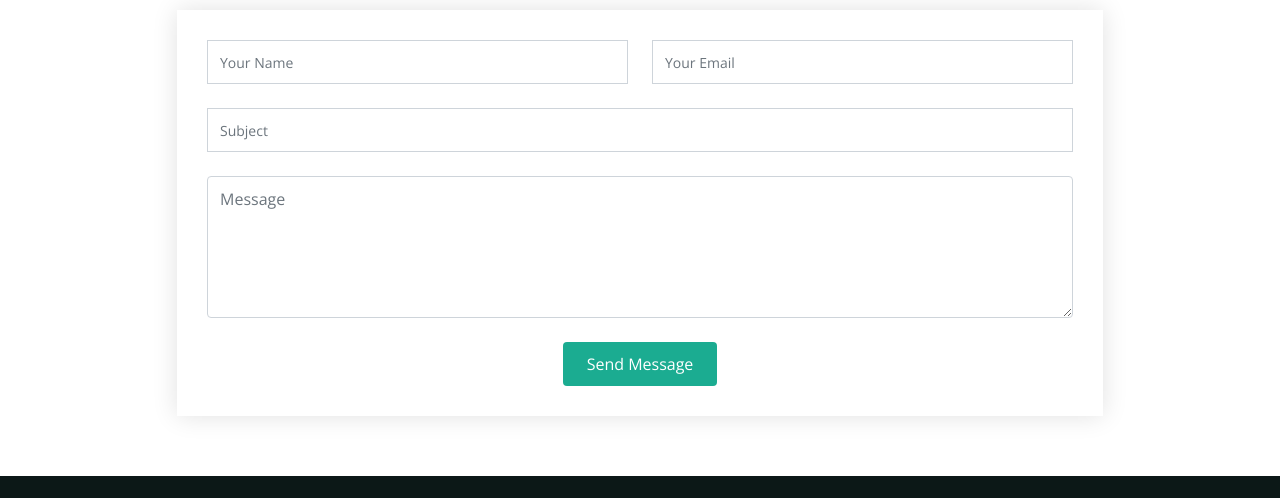
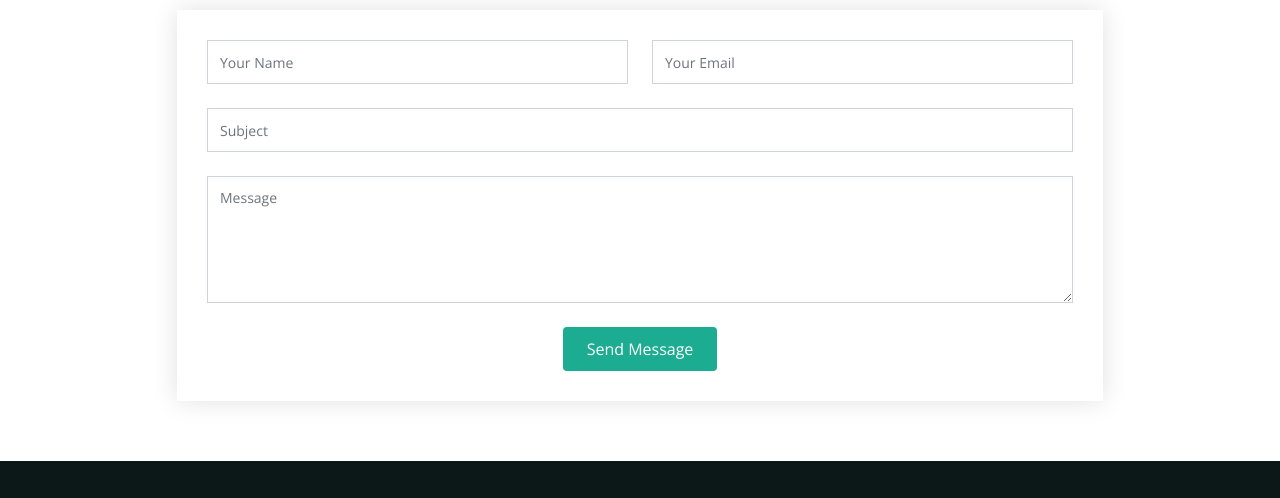
Before and after one commit to AfaraHameed/SMART-BUILDERS, a plain HTML site: page index.html in a window 1280 px wide. Shown: the part 7000-7498 px from the top of the page. Drawn offline with nearby package versions, Linux system fonts and the light colour scheme; a script that the page names is missing.

Commit message:
form updated

```diff
--- a/assets/css/style.css
+++ b/assets/css/style.css
@@ -1094,7 +1094,7 @@ section {
   background: #1bac91;
   color: #fff;
 }
-.contact form {
+.contact .form {
   width: 100%;
   padding: 30px;
   background: #fff;
@@ -1140,7 +1140,7 @@ section {
   -webkit-animation: animate-loading 1s linear infinite;
   animation: animate-loading 1s linear infinite;
 }
-.contact .form input, .contact .php-email-form textarea {
+.contact .form input, .contact .form textarea {
   border-radius: 0;
   box-shadow: none;
   font-size: 14px;
```
Also changed, not shown: index.html (+0 -1 lines).
